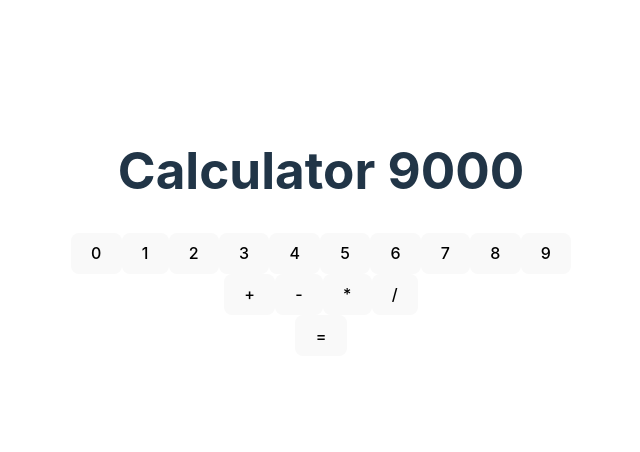
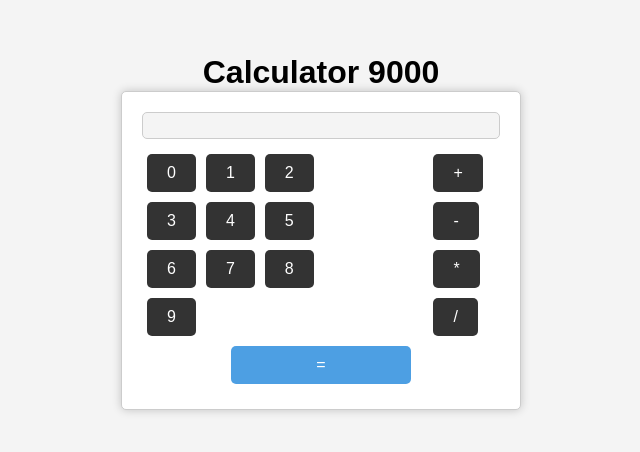
Before and after one commit to mohamed-habbaaina/calculator-9000, a React (Vite) app: page / in a window 1280 px wide. Shown: the part 168-620 px from the top of the page, without its empty margins (319-959 px from the left). Built offline with nearby package versions, Linux system fonts and the light colour scheme.

Commit message:
Add style

```diff
--- a/src/index.css
+++ b/src/index.css
@@ -1,69 +1,102 @@
-:root {
-  font-family: Inter, system-ui, Avenir, Helvetica, Arial, sans-serif;
-  line-height: 1.5;
-  font-weight: 400;
-
-  color-scheme: light dark;
-  color: rgba(255, 255, 255, 0.87);
-  background-color: #242424;
-
-  font-synthesis: none;
-  text-rendering: optimizeLegibility;
-  -webkit-font-smoothing: antialiased;
-  -moz-osx-font-smoothing: grayscale;
-  -webkit-text-size-adjust: 100%;
+/* Reset CSS */
+* {
+  margin: 0;
+  padding: 0;
+  box-sizing: border-box;
 }
 
-a {
-  font-weight: 500;
-  color: #646cff;
-  text-decoration: inherit;
-}
-a:hover {
-  color: #535bf2;
-}
-
+/* Body styles */
 body {
-  margin: 0;
+  font-family: Arial, sans-serif;
+  background-color: #f4f4f4;
   display: flex;
-  place-items: center;
-  min-width: 320px;
+  justify-content: center;
+  align-items: center;
   min-height: 100vh;
 }
 
-h1 {
-  font-size: 3.2em;
-  line-height: 1.1;
+/* Calculator styles */
+.calculator {
+  background-color: #fff;
+  border: 1px solid #ccc;
+  border-radius: 5px;
+  box-shadow: 0 0 10px rgba(0, 0, 0, 0.2);
+  padding: 20px;
+  width: 400px;
 }
 
-button {
-  border-radius: 8px;
-  border: 1px solid transparent;
-  padding: 0.6em 1.2em;
-  font-size: 1em;
-  font-weight: 500;
-  font-family: inherit;
-  background-color: #1a1a1a;
-  cursor: pointer;
-  transition: border-color 0.25s;
-}
-button:hover {
-  border-color: #646cff;
-}
-button:focus,
-button:focus-visible {
-  outline: 4px auto -webkit-focus-ring-color;
+/* BeautifulScreen styles */
+.beautiful-screen {
+  background-color: #f4f4f4;
+  border: 1px solid #ccc;
+  border-radius: 5px;
+  margin-bottom: 10px;
+  padding: 10px;
+  text-align: right;
 }
 
-@media (prefers-color-scheme: light) {
-  :root {
-    color: #213547;
-    background-color: #ffffff;
+.beautiful-screen .calculation {
+  font-size: 18px;
+  color: #333;
+}
+
+.beautiful-screen .result {
+  font-size: 24px;
+  color: #000;
+  margin-top: 5px;
+}
+
+/* Button styles */
+button {
+  background-color: #333;
+  border: none;
+  border-radius: 5px;
+  color: #fff;
+  cursor: pointer;
+  font-size: 16px;
+  margin: 5px;
+  padding: 10px 20px;
+}
+
+button.equal-button {
+  background-color: #4d9fe3;
+  width: 180px; /* Donner plus de largeur au bouton "=" */
+}
+
+button:hover {
+  background-color: #555;
+}
+
+/* NumberButton and OperatorButton styles */
+.calculator-content {
+  display: flex;
+  justify-content: space-between;
+}
+
+.number-buttons {
+  display: flex;
+  flex-wrap: wrap;
+  justify-content: flex-start; /* Aligner les boutons numériques à gauche */
+  width: 60%; /* Ajuster la largeur de la zone de boutons numériques */
+}
+
+.operator-buttons {
+  display: flex;
+  flex-wrap: wrap;
+  justify-content: flex-start; /* Aligner les boutons d'opération à gauche */
+  width: 20%; /* Ajuster la largeur de la zone de boutons d'opération */
+}
+
+/* Responsive styles */
+@media (max-width: 768px) {
+  .calculator {
+    width: 90%;
   }
-  a:hover {
-    color: #747bff;
-  }
-  button {
-    background-color: #f9f9f9;
+
+  .number-buttons button,
+  .operator-buttons button {
+    width: 40px;
+    height: 40px;
+    font-size: 14px;
   }
 }
```
